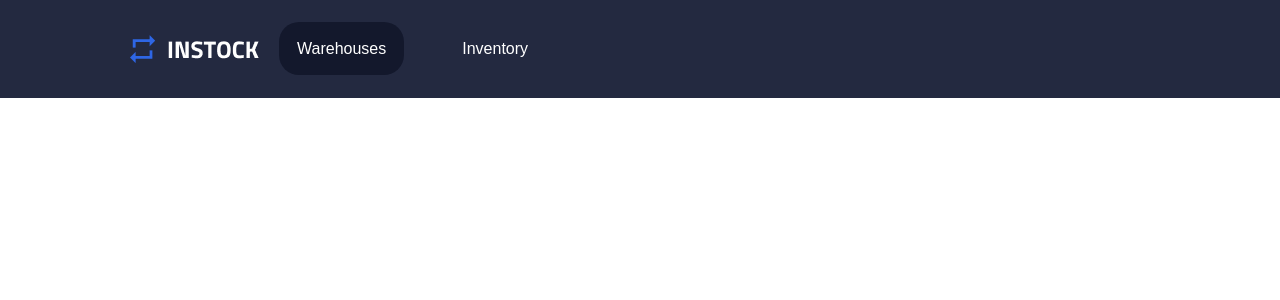
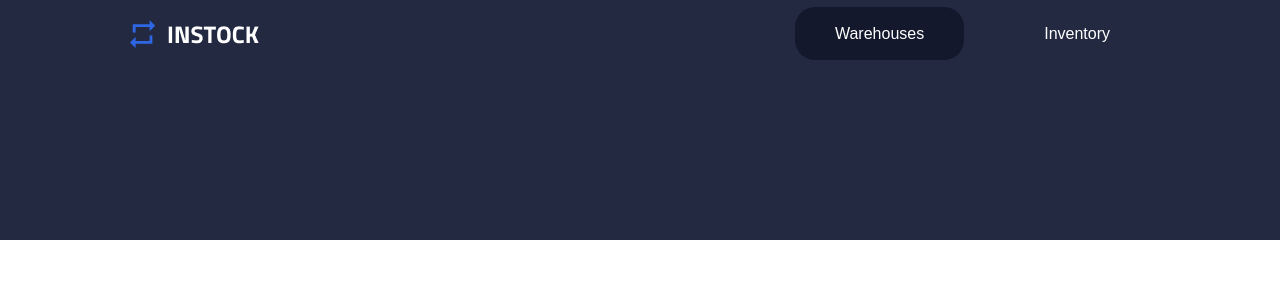
Before and after one commit to Ollie-C/stocker, a React (Create React App) app: page /1/edit in a window 1280 px wide. Shown: the top 300 px of the page. Built offline with nearby package versions, Linux system fonts and the light colour scheme.

Commit message:
complete header styling

```diff
--- a/src/Components/Header/Header.js
+++ b/src/Components/Header/Header.js
@@ -11,7 +11,7 @@ const Header = () => {
         </Link>
         <nav className="header__nav">
           <ul className="header__links">
-            <li className="header__item header__item--active">
+            <li className="header__item">
               <a
                 href="./index.html"
                 className="header__button header__button--active"
--- a/src/Components/Header/Header.scss
+++ b/src/Components/Header/Header.scss
@@ -3,6 +3,7 @@
 
 .header {
   background-color: $background-colour-1;
+  height: 30vh;
   &__container {
     display: flex;
     flex-direction: column;
@@ -11,6 +12,7 @@
       flex-direction: row;
       align-items: center;
       padding: 0 3.6rem;
+      justify-content: space-between;
     }
     @include desktop {
       padding: 0;
@@ -23,53 +25,43 @@
     display: flex;
     justify-content: center;
     padding: 2rem;
+    margin-bottom: 2rem;
 
     @include tablet {
       padding: 2rem 0;
-    }
-    @include desktop {
-      padding: 0;
+      margin-bottom: 0;
     }
   }
 
-  //   &__img {
-  //     width: 12rem;
-  //     height: 2rem;
-  //   }
-
   &__nav {
     width: 100%;
-    @include tablet {
-      width: 30%;
-    }
   }
   &__links {
     list-style-type: none;
     display: flex;
-    justify-content: space-evenly;
+    justify-content: flex-end;
     padding: 0;
     margin: 0;
   }
 
   &__item {
     text-align: center;
-    padding-bottom: 2rem;
     width: 50%;
-    margin: 2rem;
     @include tablet {
-      padding-top: 2rem;
       width: fit-content;
+      margin-left: 4rem;
     }
   }
 
   &__button--active {
     background-color: $primary-colour-1;
+
     border-radius: 2rem;
   }
 
   &__button {
     text-decoration: none;
-    padding: 1.8rem;
     color: $primary-colour-3;
+    padding: 1.8rem 4rem;
   }
 }
```
